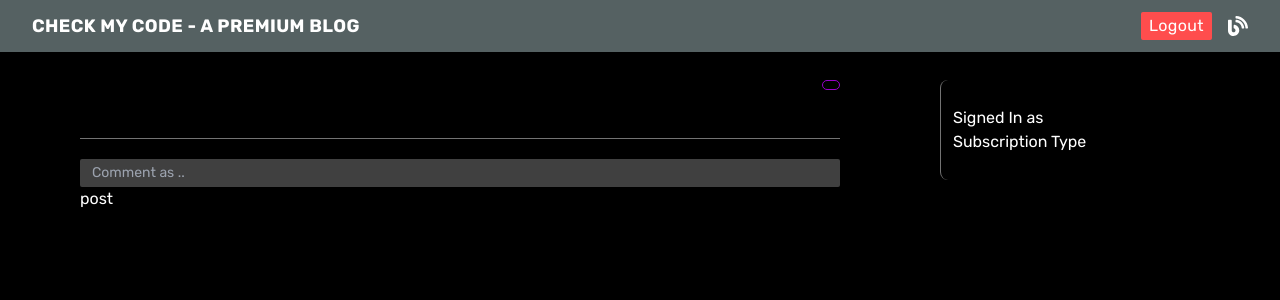
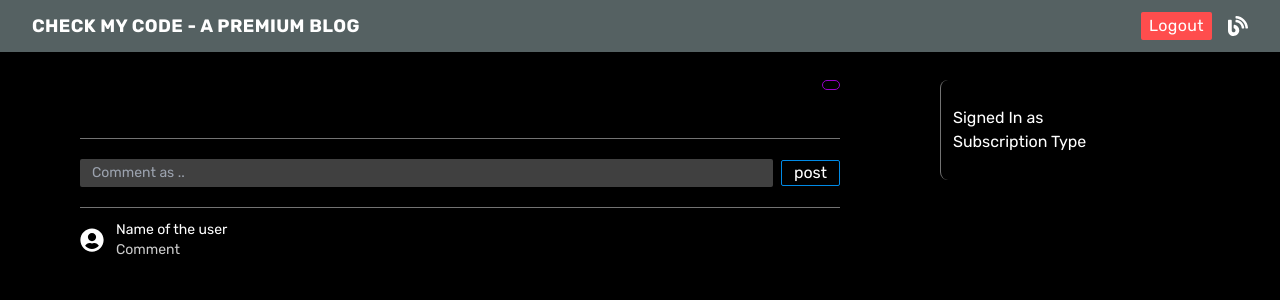
Before and after one commit to Shehara-r-001/premium-blog-client, a React (Create React App) app: page /articles/1 in a window 1280 px wide. Shown: the top 300 px of the page. Built offline with nearby package versions, Linux system fonts and the light colour scheme; no server answers; sample sign-in values are in the browser's storage.

Commit message:
comments

```diff
--- /dev/null
+++ b/src/components/Comment.tsx
@@ -0,0 +1,16 @@
+import React from 'react';
+import { FaUserCircle } from 'react-icons/fa';
+
+const Comment = () => {
+  return (
+    <div className='flex items-center space-x-3 my-3'>
+      <FaUserCircle className='h-6 w-6' />
+      <div className='flex-1 text-sm'>
+        <h1>Name of the user</h1>
+        <p className='text-[#ccc]'>Comment</p>
+      </div>
+    </div>
+  );
+};
+
+export default Comment;
--- a/src/components/CommentBox.tsx
+++ b/src/components/CommentBox.tsx
@@ -1,6 +1,7 @@
 import axios from 'axios';
 import React, { useState } from 'react';
 import { useAppSelector } from '../redux/hooks';
+import Comments from './Comments';
 
 type Props = {
   articleID: string | undefined;
@@ -26,15 +27,21 @@ const CommentBox = ({ articleID }: Props) => {
 
   return (
     <div className='border-t border-[#737373] my-10'>
-      <form>
+      <form className='flex items-center justify-between space-x-2'>
         <input
           type='text'
           placeholder={`Comment as ${user.email.split('@')[0]}..`}
           onChange={(e) => setComment(e.target.value)}
-          className='bg-[#404040] text-sm p-1 px-3 w-full mt-5 rounded-sm outline-none'
+          className='bg-[rgb(64,64,64)] text-sm p-1 px-3 w-full mt-5 rounded-sm outline-none flex-1'
         />
-        <button onClick={postComment}>post</button>
+        <button
+          onClick={postComment}
+          className='border border-[#008ae6] mt-5 px-3 rounded-sm hover:bg-[#008ae6] hover:text-[#fff] duration-200'
+        >
+          post
+        </button>
       </form>
+      <Comments />
     </div>
   );
 };
--- /dev/null
+++ b/src/components/Comments.tsx
@@ -0,0 +1,12 @@
+import React from 'react';
+import Comment from './Comment';
+
+const Comments = () => {
+  return (
+    <div className='border-t border-[#737373] mt-5'>
+      <Comment />
+    </div>
+  );
+};
+
+export default Comments;
--- a/src/components/Header.tsx
+++ b/src/components/Header.tsx
@@ -2,14 +2,10 @@ import axios from 'axios';
 import { useEffect, useState } from 'react';
 import { FaBlog } from 'react-icons/fa';
 import { Link, useNavigate, useLocation } from 'react-router-dom';
-import { tokenToString } from 'typescript';
-import { useAppDispatch, useAppSelector } from '../redux/hooks';
+import { useAppDispatch } from '../redux/hooks';
 import { failedUser, getUser, loggedOutUser } from '../redux/slices/userSlice';
 
-// try useLocation
-
 const Header = () => {
-  let user = useAppSelector((state) => state.user.data);
   const dispatch = useAppDispatch();
   const navigate = useNavigate();
   const [email, setEmail] = useState<boolean>();
```
